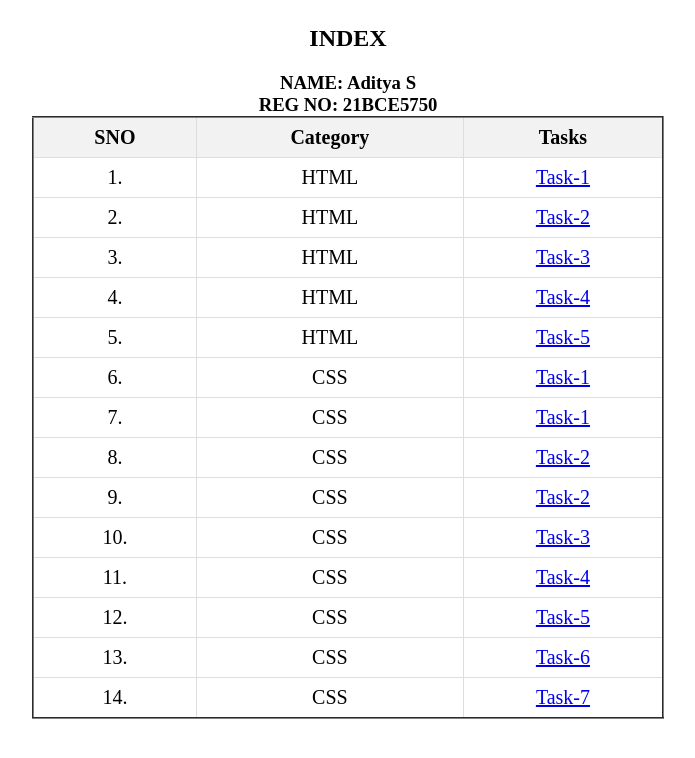
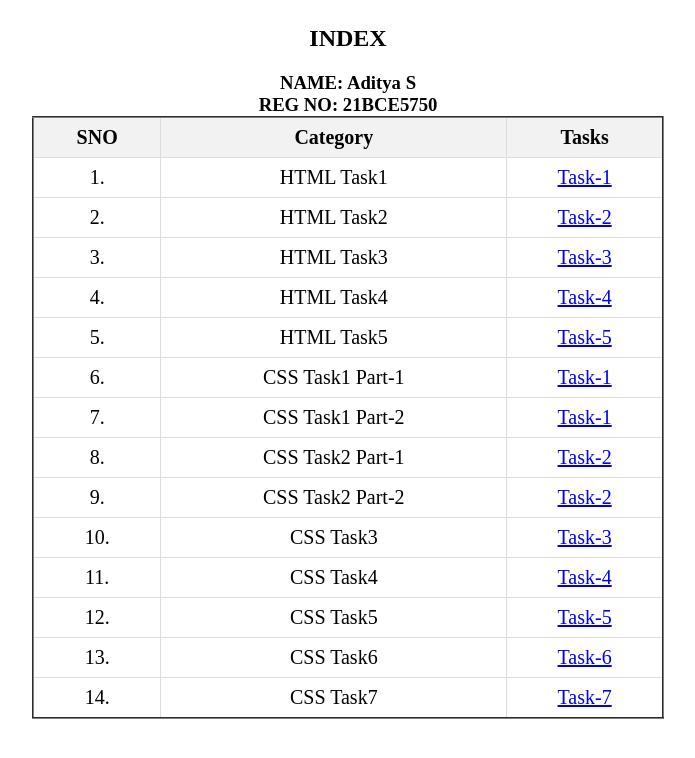
Before and after one commit to AdityaShenbi/MERN-Assessment, a plain HTML site: page index.html in a window 1280 px wide. Shown: the whole page, without its empty margins (292-987 px from the left). Drawn offline with Linux system fonts and the light colour scheme.

Commit message:
Update index.html

```diff
--- a/index.html
+++ b/index.html
@@ -45,72 +45,72 @@
       </tr>
       <tr>
         <td>1.</td>
-        <td>HTML</td>
+        <td>HTML Task1</td>
         <td><a href="Task1.html">Task-1</a></td>
       </tr>
       <tr>
         <td>2.</td>
-        <td>HTML</td>
+        <td>HTML Task2</td>
         <td><a href="Task2.html">Task-2</a></td>
       </tr>
       <tr>
         <td>3.</td>
-        <td>HTML</td>
+        <td>HTML Task3</td>
         <td><a href="Task3.html">Task-3</a></td>
       </tr>
       <tr>
         <td>4.</td>
-        <td>HTML</td>
+        <td>HTML Task4</td>
         <td><a href="Task4.html">Task-4</a></td>
       </tr>
       <tr>
         <td>5.</td>
-        <td>HTML</td>
+        <td>HTML Task5</td>
         <td><a href="Task5.html">Task-5</a></td>
       </tr>
       <tr>
         <td>6.</td>
-        <td>CSS</td>
+        <td>CSS Task1 Part-1</td>
         <td><a href="CSS1 Part-1.html">Task-1</a></td>
       </tr>
       <tr>
         <td>7.</td>
-        <td>CSS</td>
+        <td>CSS Task1 Part-2</td>
         <td><a href="CSS1 Part-2.html">Task-1</a></td>
       </tr>
       <tr>
         <td>8.</td>
-        <td>CSS</td>
+        <td>CSS Task2 Part-1</td>
         <td><a href="CSS2 Part-1.html">Task-2</a></td>
       </tr>
       <tr>
         <td>9.</td>
-        <td>CSS</td>
+        <td>CSS Task2 Part-2</td>
         <td><a href="CSS2 Part-2.html">Task-2</a></td>
       </tr>
       <tr>
         <td>10.</td>
-        <td>CSS</td>
+        <td>CSS Task3</td>
         <td><a href="CSS3.html">Task-3</a></td>
       </tr>
       <tr>
         <td>11.</td>
-        <td>CSS</td>
+        <td>CSS Task4</td>
         <td><a href="CSS4.html">Task-4</a></td>
       </tr>
       <tr>
         <td>12.</td>
-        <td>CSS</td>
+        <td>CSS Task5</td>
         <td><a href="CSS5.html">Task-5</a></td>
       </tr>
       <tr>
         <td>13.</td>
-        <td>CSS</td>
+        <td>CSS Task6</td>
         <td><a href="CSS6.html">Task-6</a></td>
       </tr>
       <tr>
         <td>14.</td>
-        <td>CSS</td>
+        <td>CSS Task7</td>
         <td><a href="CSS7.html">Task-7</a></td>
       </tr>
     </table>
```
